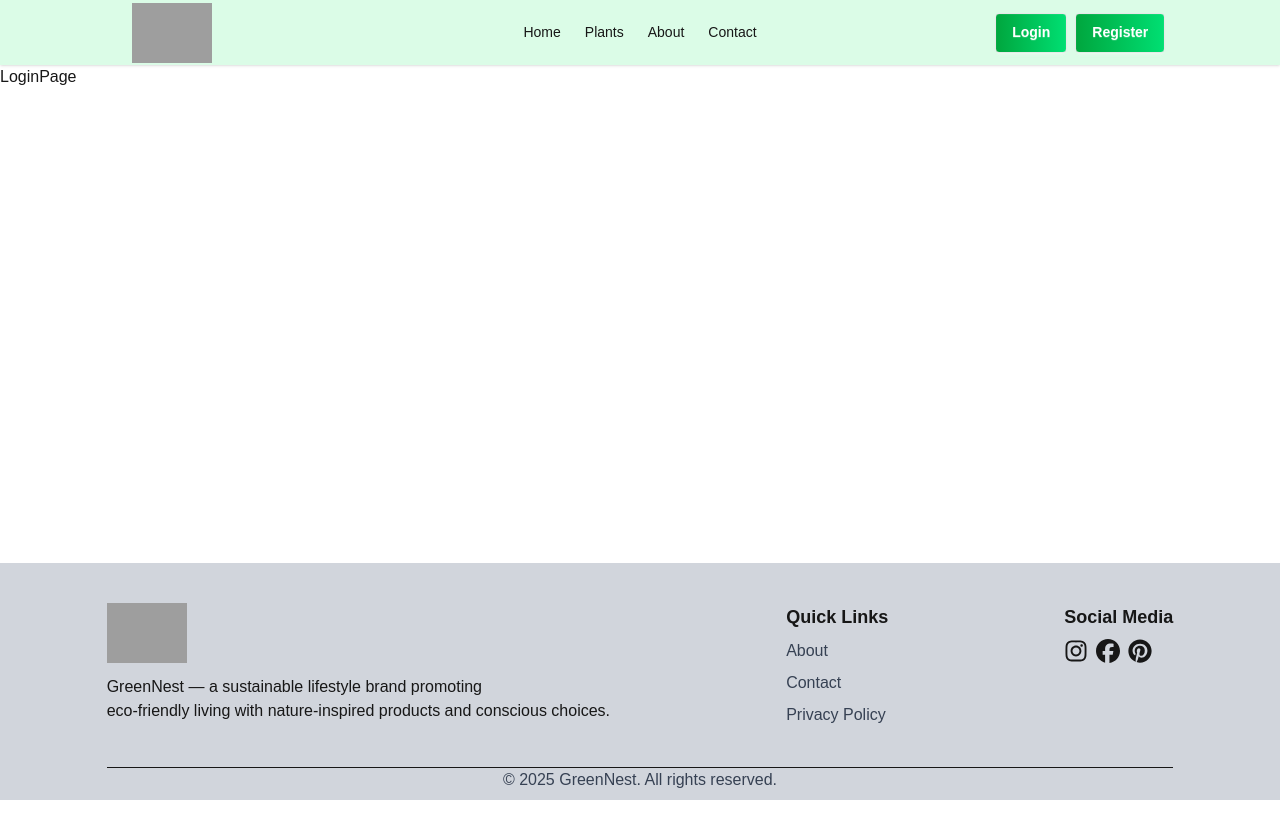
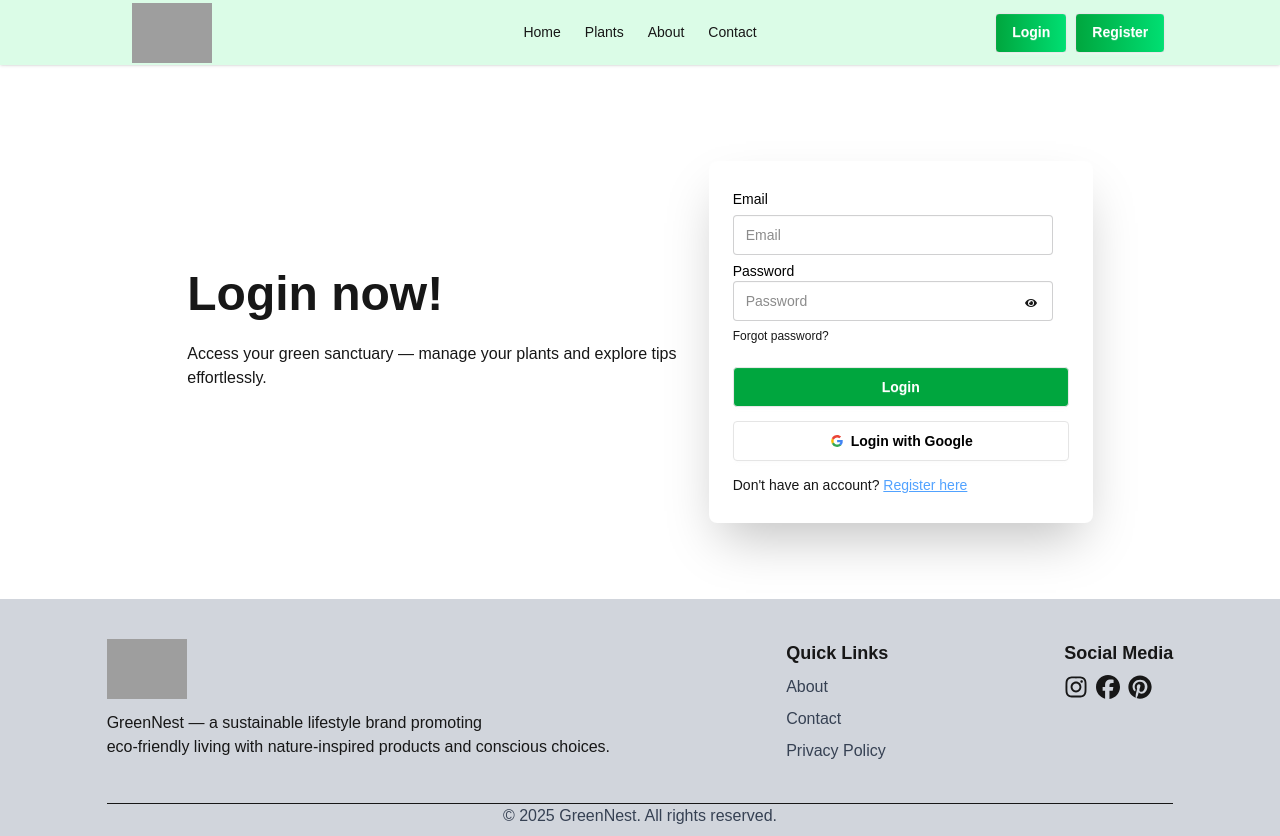
Before and after one commit to lijanahmmed/Green-Nest-2.0, a Next.js app: page /login in a window 1280 px wide. Before the commit the page ends 800 px from the top, so only its background shows below. Built offline with nearby package versions, Linux system fonts and the light colour scheme; no server answers; grey boxes are pictures that could not be loaded.

Commit message:
added login page and signIn functionalities

```diff
--- a/src/app/login/page.jsx
+++ b/src/app/login/page.jsx
@@ -1,3 +1,143 @@
+"use client";
+
+import React, { useContext, useState } from "react";
+import Link from "next/link";
+import { AuthContext } from "@/Context/AuthContext";
+import { toast } from "react-toastify";
+import { FaEye, FaEyeSlash } from "react-icons/fa";
+import { useRouter } from "next/navigation";
+
 export default function LoginPage() {
-  return <div>LoginPage</div>;
+  const router = useRouter();
+  const { setUser, logInWithEmailAndPasswordFunc, logInWithGoogleFunc } =
+    useContext(AuthContext);
+  const [show, setShow] = useState(false);
+
+  const handleLogIn = (e) => {
+    e.preventDefault();
+
+    const email = e.target.email.value;
+    const password = e.target.password.value;
+
+    logInWithEmailAndPasswordFunc(email, password)
+      .then((result) => {
+        const user = result.user;
+        setUser(user);
+        router.push("/");
+      })
+      .catch((error) => {
+        const errorMessage = error.message;
+        toast.error(errorMessage);
+      });
+
+    e.target.reset();
+  };
+
+  const handleGoogleLogIn = () => {
+    logInWithGoogleFunc()
+      .then((result) => {
+        setUser(result.user);
+        router.push("/");
+      })
+      .catch((error) => {
+        toast.error(error.message);
+      });
+  };
+
+  return (
+    <div className="hero mt-20">
+      <div className="hero-content flex-col lg:flex-row">
+        <div className="text-center lg:text-left">
+          <h1 className="text-5xl font-bold">Login now!</h1>
+          <p className="py-6">
+            Access your green sanctuary — manage your plants and explore tips
+            effortlessly.
+          </p>
+        </div>
+        <div className="card bg-base-100 w-full max-w-sm shrink-0 shadow-2xl">
+          <div className="card-body">
+            <form onSubmit={handleLogIn}>
+              <fieldset className="fieldset">
+                <label className="label text-black text-sm">Email</label>
+                <input
+                  name="email"
+                  type="email"
+                  className="input"
+                  placeholder="Email"
+                  required
+                />
+                <div className="relative">
+                  <label className="label text-black text-sm">Password</label>
+                  <input
+                    name="password"
+                    type={show ? "text" : "password"}
+                    className="input"
+                    placeholder="Password"
+                    required
+                  />
+                  <span
+                    onClick={() => setShow(!show)}
+                    className="absolute mt-4 -ml-7 cursor-pointer z-50"
+                  >
+                    {show ? <FaEyeSlash /> : <FaEye />}
+                  </span>
+                </div>
+                <div>
+                  <button type="button" className="link link-hover">
+                    Forgot password?
+                  </button>
+                </div>
+                <button
+                  type="submit"
+                  className="btn bg-green-600 text-white mt-4"
+                >
+                  Login
+                </button>
+                <button
+                  type="button"
+                  onClick={handleGoogleLogIn}
+                  className="btn bg-white text-black border-[#e5e5e5] my-2"
+                >
+                  <svg
+                    aria-label="Google logo"
+                    width="16"
+                    height="16"
+                    xmlns="http://www.w3.org/2000/svg"
+                    viewBox="0 0 512 512"
+                  >
+                    <g>
+                      <path d="m0 0H512V512H0" fill="#fff"></path>
+                      <path
+                        fill="#34a853"
+                        d="M153 292c30 82 118 95 171 60h62v48A192 192 0 0190 341"
+                      ></path>
+                      <path
+                        fill="#4285f4"
+                        d="m386 400a140 175 0 0053-179H260v74h102q-7 37-38 57"
+                      ></path>
+                      <path
+                        fill="#fbbc02"
+                        d="m90 341a208 200 0 010-171l63 49q-12 37 0 73"
+                      ></path>
+                      <path
+                        fill="#ea4335"
+                        d="m153 219c22-69 116-109 179-50l55-54c-78-75-230-72-297 55"
+                      ></path>
+                    </g>
+                  </svg>
+                  Login with Google
+                </button>
+                <p className="text-sm">
+                  Don't have an account?{" "}
+                  <Link href="/register" className="text-blue-400 underline">
+                    Register here
+                  </Link>
+                </p>
+              </fieldset>
+            </form>
+          </div>
+        </div>
+      </div>
+    </div>
+  );
 }
```
